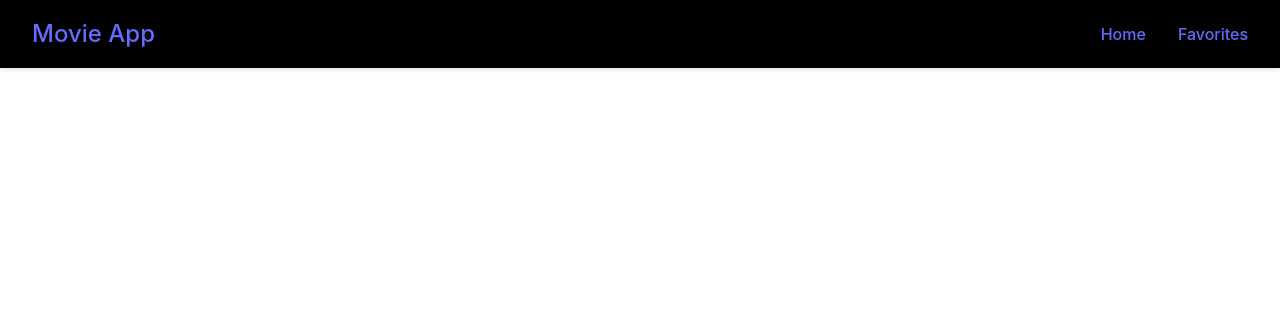
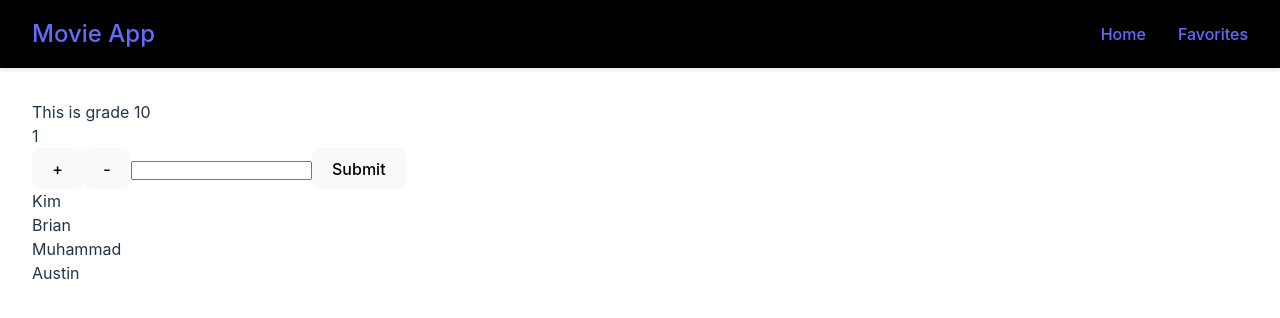
Before and after one commit to saji2000/movie-finder, a React (Vite) app: page /practice in a window 1280 px wide. Shown: the top 318 px of the page. Built offline with nearby package versions, Linux system fonts and the light colour scheme.

Commit message:
Practiced with React, praise God

```diff
--- a/src/App.jsx
+++ b/src/App.jsx
@@ -4,6 +4,7 @@ import Home from "./pages/Home";
 import { Routes, Route } from "react-router-dom";
 import Favorites from "./pages/Favorites";
 import Navbar from "./components/Navbar";
+import Practice from "./pages/Practice";
 
 const App = () => {
   return (
@@ -11,6 +12,7 @@ const App = () => {
       <Navbar />
       <main className="main-content">
         <Routes>
+          <Route path="/practice" element={<Practice grade="10" />} />
           <Route path="/" element={<Home />} />
           <Route path="/favorites" element={<Favorites />} />
         </Routes>
--- /dev/null
+++ b/src/pages/Practice.jsx
@@ -0,0 +1,41 @@
+import React, { useState } from "react";
+
+const Practice = (props) => {
+  const [number, setNumber] = useState(1);
+  const [myInput, setMyInput] = useState("");
+
+  const submitForm = (e) => {
+    e.preventDefault();
+    alert(`Submitted ${number}`);
+  };
+
+  const students = ["Kim", "Brian", "Muhammad", "Austin"];
+
+  return (
+    <div>
+      <form onSubmit={submitForm}>
+        <p>This is grade {props.grade}</p>
+        <p>{number}</p>
+        <button type="button" onClick={() => setNumber(number + 1)}>
+          +
+        </button>
+        <button type="button" onClick={() => setNumber(number - 1)}>
+          -
+        </button>
+        <input
+          type="text"
+          value={myInput}
+          onChange={(e) => setMyInput(e.target.value)}
+        ></input>
+        <button type="submit">Submit</button>
+      </form>
+      <div>
+        {students.map((student, index) => (
+          <p key={index}>{student}</p>
+        ))}
+      </div>
+    </div>
+  );
+};
+
+export default Practice;
```
